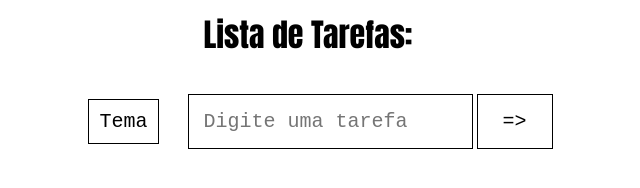
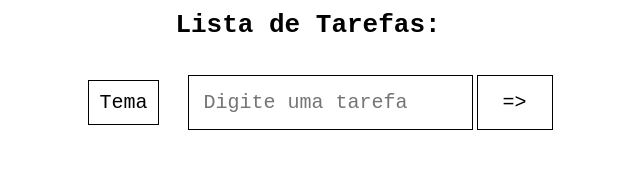
Before and after one commit to Crusius-luiza/Lista-de-tarefas, a plain HTML site: page index.html in a window 1280 px wide. Shown: the whole page, without its empty margins (332-972 px from the left). Drawn offline with Linux system fonts and the light colour scheme.

Commit message:
mudança da fonte devolta

```diff
--- a/style.css
+++ b/style.css
@@ -21,7 +21,7 @@ body {
 
 h1 {
   text-align: center;
-  font-family: Impact, Haettenschweiler, "Arial Narrow Bold", sans-serif;
+  font-family: monospace;
   margin: 10px;
   color: var(--fontColor);
 }
```
